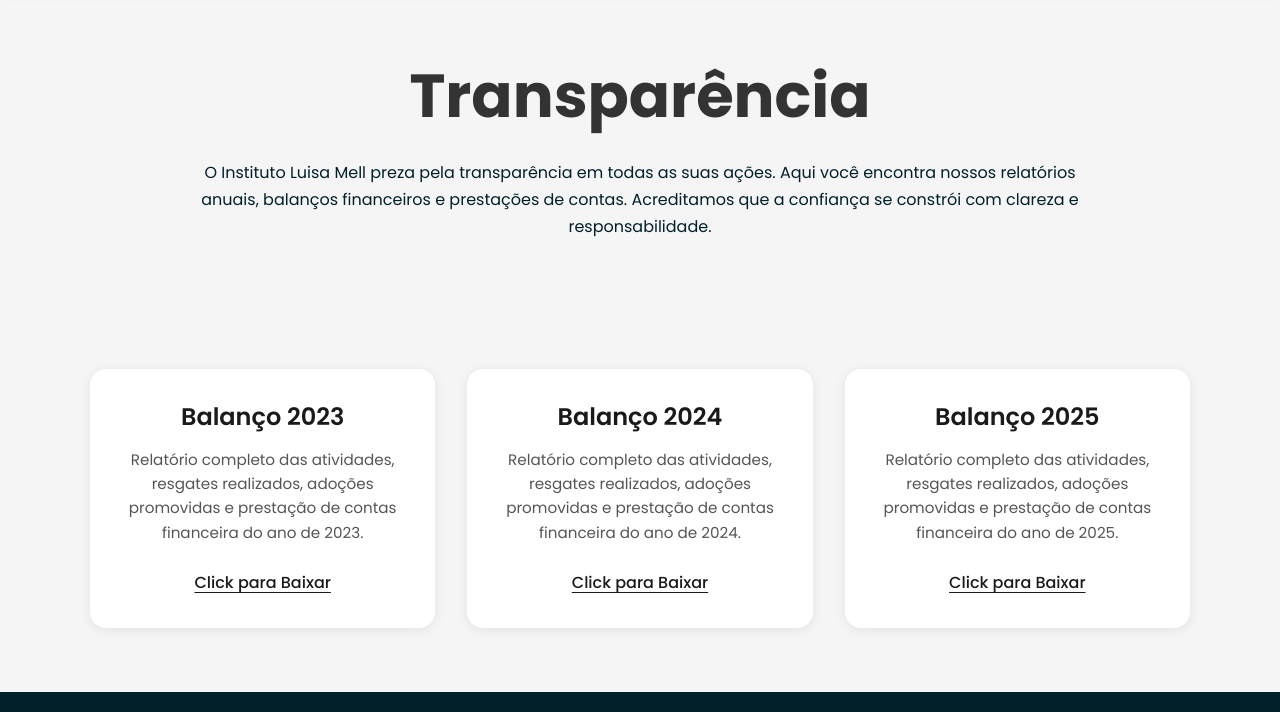
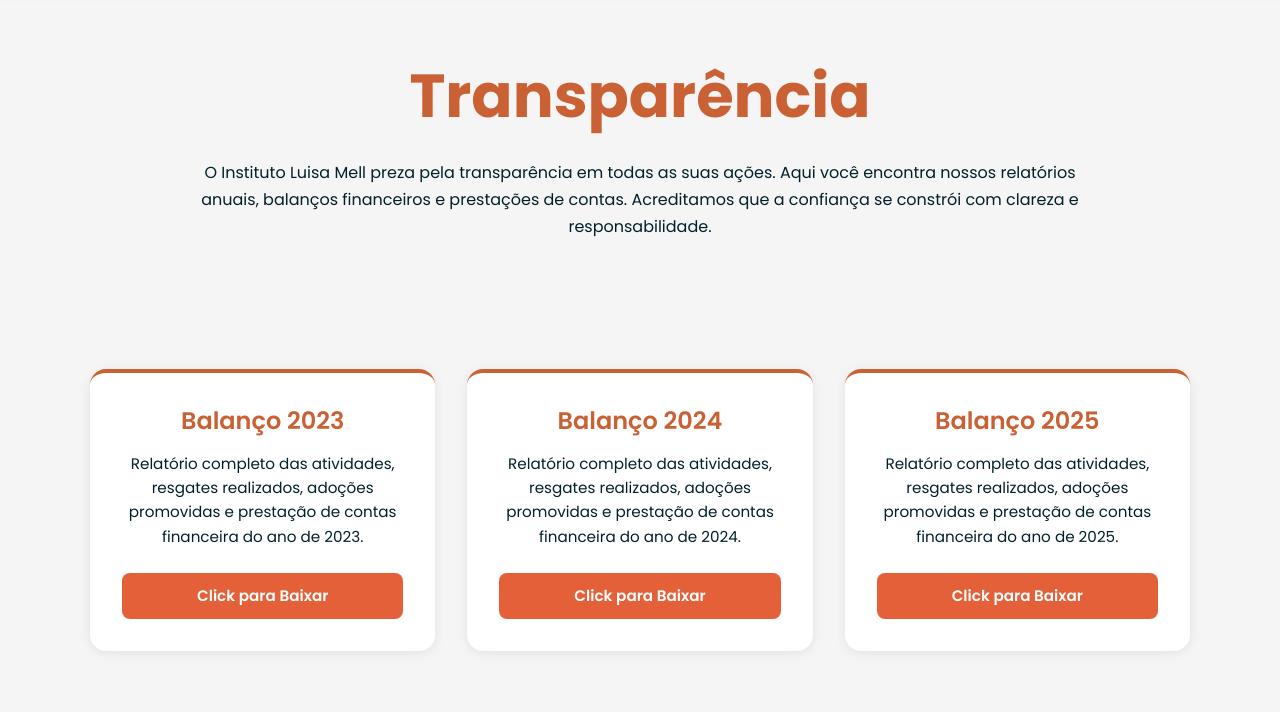
Before and after one commit to Geon-AI-Enterprise/lading-page-luisa-mell, a plain HTML site: page transparencia.html in a window 1280 px wide. Shown: the part 88-800 px from the top of the page. Drawn offline with Linux system fonts and the light colour scheme.

Commit message:
reestrutura page de transparencia e corrigo page de denunciar section hero

```diff
--- a/assets/css/pages/denunciar.css
+++ b/assets/css/pages/denunciar.css
@@ -42,7 +42,7 @@
   left: 0;
   width: 100%;
   height: 100%;
-  background: url('../images/denunciar/banner_denunciar.png') no-repeat center center;
+  background: url('../../images/denunciar/banner_denunciar.png') no-repeat center center;
   background-size: cover;
   z-index: 2;
   pointer-events: none;
@@ -181,7 +181,7 @@
 @media (max-width: 1220px) {
   .report-hero__wrapper::after {
     display: block;
-    background: url('../images/denunciar/banner_denunciar_mobile.png') no-repeat center center;
+    background: url('../../images/denunciar/banner_denunciar_mobile.png') no-repeat center center;
     background-size: cover;
   }
 
--- a/assets/css/pages/transparency.css
+++ b/assets/css/pages/transparency.css
@@ -13,12 +13,14 @@
 .transparency-hero h1 {
   font-size: var(--font-size-h1);
   margin-bottom: 24px;
+  color: #CA6134;
 }
 
 .transparency-hero__description {
   font-size: var(--font-size-body);
   max-width: var(--content-narrow-width);
   margin: 0 auto;
+  color: #00202a;
 }
 
 /* Reports Section */
@@ -41,6 +43,7 @@
   border-radius: 16px;
   padding: 32px;
   box-shadow: 0 2px 12px rgba(0, 0, 0, 0.08);
+  border-top: 4px solid #CA6134;
   display: flex;
   flex-direction: column;
   transition: transform 0.3s ease, box-shadow 0.3s ease;
@@ -48,14 +51,14 @@
 
 .report-card:hover {
   transform: translateY(-4px);
-  box-shadow: 0 8px 24px rgba(0, 0, 0, 0.12);
+  box-shadow: 0 8px 24px rgba(202, 97, 52, 0.18);
 }
 
 .report-card__title {
   font-family: 'Poppins', system-ui, -apple-system, BlinkMacSystemFont, 'Segoe UI', sans-serif;
   font-size: 1.5rem;
   font-weight: 600;
-  color: #1a1a1a;
+  color: #CA6134;
   margin-bottom: 16px;
   text-align: center;
 }
@@ -63,7 +66,7 @@
 .report-card__description {
   font-size: 0.95rem;
   line-height: 1.6;
-  color: #555555;
+  color: #00202a;
   margin-bottom: 24px;
   flex-grow: 1;
   text-align: center;
@@ -72,17 +75,20 @@
 .report-card__download {
   display: inline-block;
   font-family: 'Poppins', system-ui, -apple-system, BlinkMacSystemFont, 'Segoe UI', sans-serif;
-  font-size: 1rem;
-  font-weight: 500;
-  color: #1a1a1a;
-  text-decoration: underline;
-  text-underline-offset: 4px;
+  font-size: 0.95rem;
+  font-weight: 600;
+  color: #ffffff;
+  background-color: #E46038;
+  padding: 10px 24px;
+  border-radius: 8px;
+  text-decoration: none;
   text-align: center;
-  transition: color 0.2s ease;
+  transition: background-color 0.2s ease, transform 0.2s ease;
 }
 
 .report-card__download:hover {
-  color: #f97316;
+  background-color: #CA6134;
+  transform: translateY(-1px);
 }
 
 /* Responsive */
```
